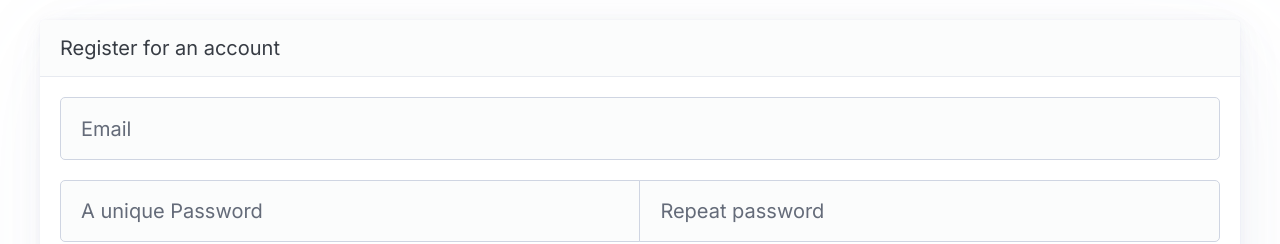
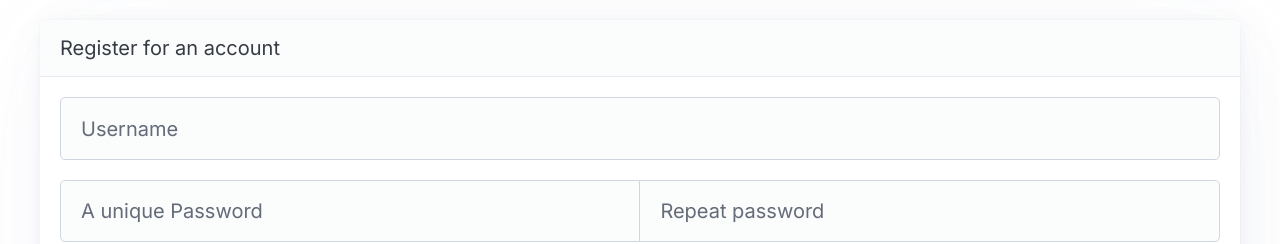
Before and after one commit to Krysset/Guardian, a Next.js app in the folder frontend/: page /register in a window 1280 px wide. Shown: the top 244 px of the page. Built offline with nearby package versions, Linux system fonts and the light colour scheme.

Commit message:
Changed to username instead of email

```diff
--- a/frontend/app/register/page.tsx
+++ b/frontend/app/register/page.tsx
@@ -5,7 +5,7 @@ export default function RegisterPage() {
 				<article>
 					<header>Register for an account</header>
 					<form>
-						<input type="email" placeholder="Email" required />
+						<input type="username" placeholder="Username" required />
 						<fieldset role="group">
 							<input type="password" placeholder="A unique Password" required />
 							<input type="password" placeholder="Repeat password" required />{" "}
```
